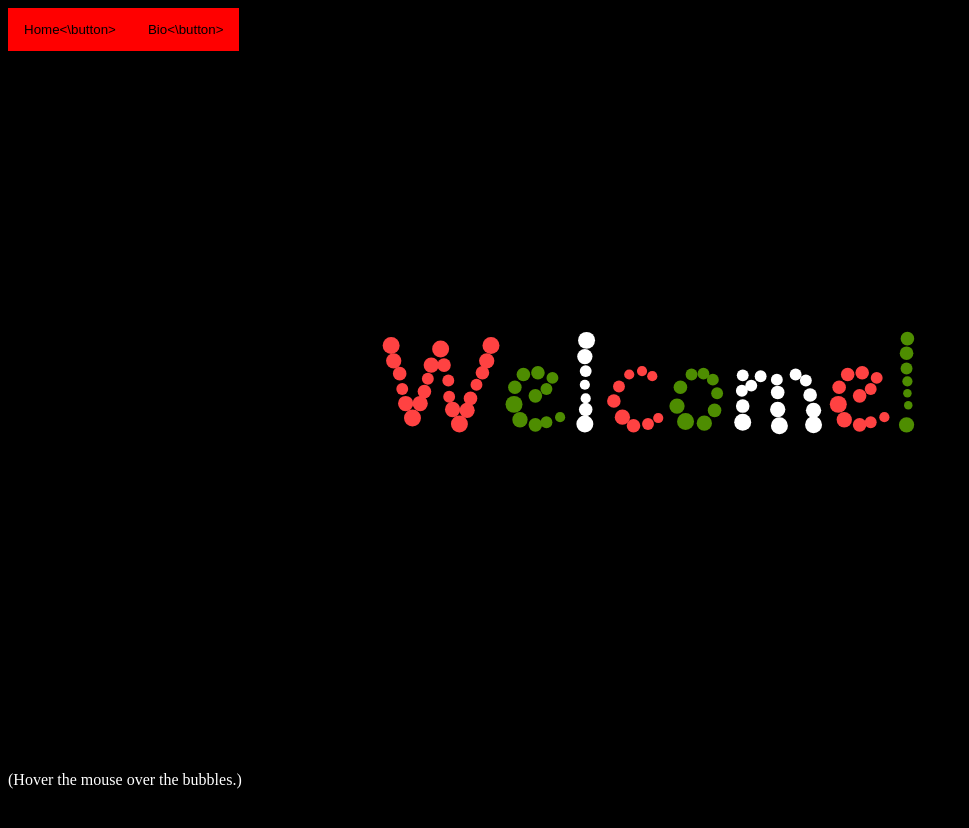
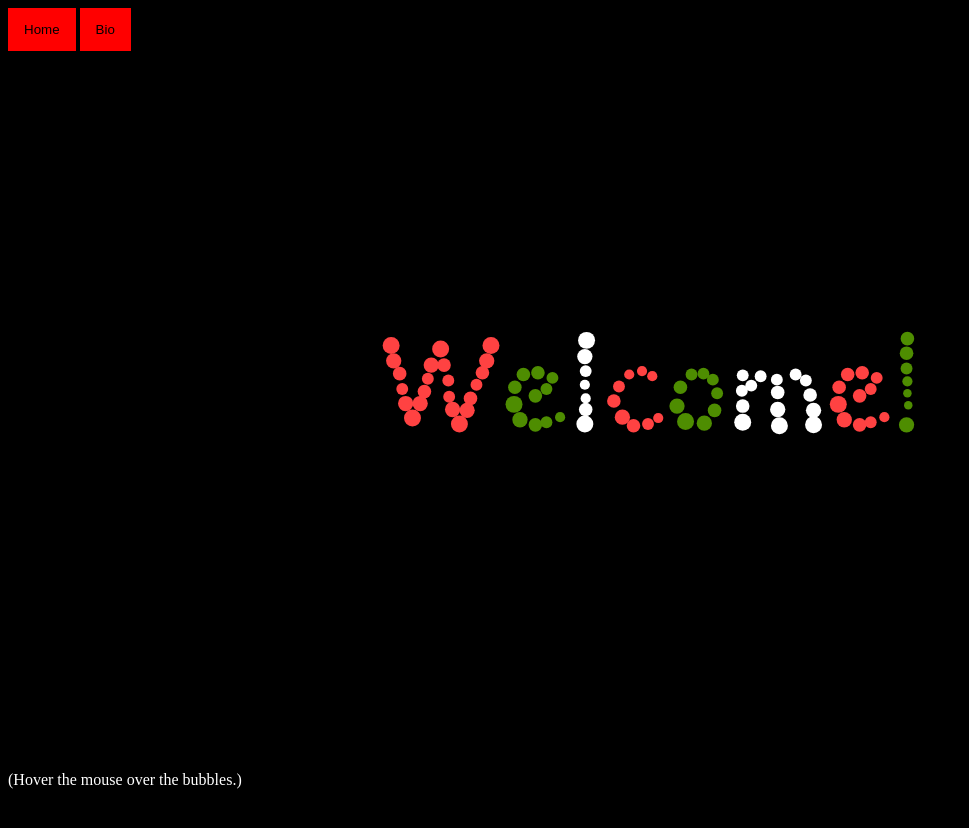
Before and after one commit to AndrewArloro/AndrewArloro.github.io, a plain HTML site: page index.html in a window 1280 px wide. Shown: the whole page, without its empty margins (0-969 px from the left). Drawn offline with nearby package versions, Linux system fonts and the light colour scheme.

Commit message:
Update index.html

```diff
--- a/index.html
+++ b/index.html
@@ -1,5 +1,7 @@
 <!DOCTYPE html>
+
 <html lang="en" dir="ltr">
+
   <head>
     <meta charset="utf-8">
     <script type="text/javascript" src="https://code.jquery.com/jquery-1.10.2.min.js"></script>
@@ -7,12 +9,16 @@
     <title>Andrew</title>
     <link rel="stylesheet" type="text/css" href="style.css">
   </head>
+
   <main>
+
+    <!-- TAB -->
     <div class="tab">
-      <button class="tablinks" onclick="open(info, 'Home')">Home<\button>
-      <button class="tablinks" onclick="open(info, 'Bio')">Bio<\button>
+      <button class="tablinks" onclick="open(info, 'Home')">Home</button>
+      <button class="tablinks" onclick="open(info, 'Bio')">Bio</button>
       <!-- More tabs, such as compositions and recordings, for languages -->
     </div>
+
     <body>
       <section id="Welcome">
         <canvas id="myCanvas"></canvas>
@@ -20,11 +26,14 @@
         <script type="text/javascript" src="bubbles.js"></script>
         <script type="text/javascript" src="index.js"></script>
       </section>
+
       <section id="Home" class="tabcont">
         <img src="Andrew_Arloro_Photo.jpg" alt="Andrew holding a French Horn in front of a Piano and a Chinese scroll" title="Andrew" class="center">
         <p>I have written several pieces, such as <em>Peaceful Pandemic Project</em>, <em>Contento</em>, <em>Contentissimo</em>, <em>Festive Overture</em>, <em>Arca</em>, <em>Stressed Out...</em>, and more!</p>
       </section>
+
       <br>
+
       <section id="Bio" class="tabcont">
         <h2 class="Bio">Bio</h2>
             <p>Since I have been very young, I have been taking Piano lessons. Then, I started the Oboe. But, I didn't like all the reeds, so I switched to the French Horn. My instructor also taught me music theory and composition. I recently wrote a piece for my school Wind Ensemble, titled <em>Peaceful Pandemic Project</em>.</p>
@@ -34,6 +43,9 @@
             <p>I learned so much by touring different countries. I became interested in different languages and speak Italian and study Chinese in school.</p>
             <p>In May 2022, I graduated from Juilliard Pre-College, studying the French Horn with Brad Gemeinhardt. I currently attend The Juilliard School, studying under Erik Ralske.</p>
       </section>
+
     </body>
+
   </main>
+
 </html>
```
